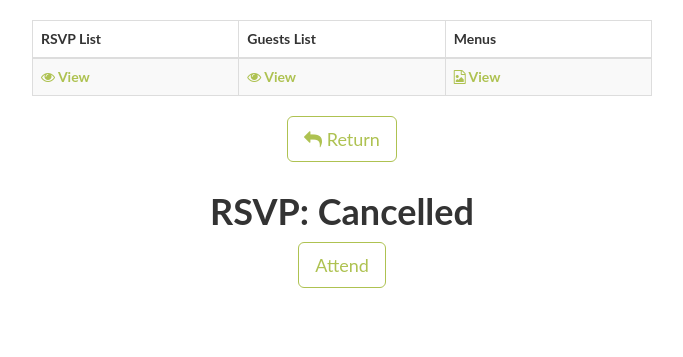
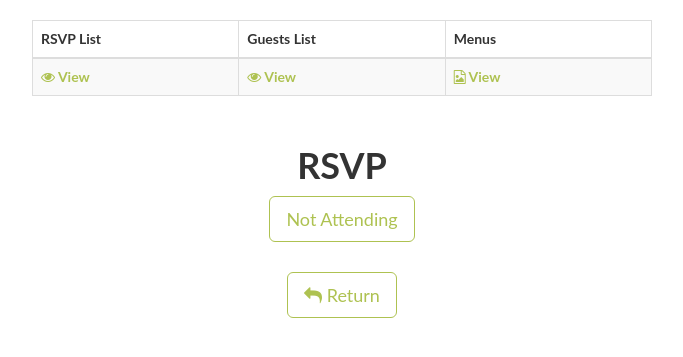
Before and after one commit to weijielam/fy-group-project, a Python web app: template dream-team/app/templates/user/viewevent.html in a window 1280 px wide. Shown: the part 334-691 px from the top of the page, without its empty margins (298-981 px from the left). Run offline with Jinja, Linux system fonts and the light colour scheme; the template is opened without the code that fills it, so the values that code supplies are empty; some libraries are stand-ins or nearby versions.

Commit message:
fixed update password, fixed events

```diff
--- a/dream-team/app/templates/user/viewevent.html
+++ b/dream-team/app/templates/user/viewevent.html
@@ -66,29 +66,28 @@
                 </tr>
               </tbody>
             </table>
+            <div class="center">
+                <h1 style="text-align:center;">RSVP</h1>
+                {% if guest_attending %}
+                <div style="text-align: center">
+                    <a href="{{ url_for('user.set_attendance', id = event.id) }}" class="btn btn-default btn-lg">
+                      Attending
+                    </a>
+                </div>
+                {% else %}
+                <div style="text-align: center">
+                    <a href="{{ url_for('user.set_attendance', id = event.id) }}" class="btn btn-default btn-lg">
+                      Not Attending
+                    </a>
+                </div>
+                {% endif %}
+                <br/>
+              </div>
             <div style="text-align: center">
               <a href="{{ url_for('user.list_events') }}" class="btn btn-default btn-lg">
                 <i class="fa fa-mail-reply"></i>
                 Return
               </a>
-            </div>
-            <div class="center">
-              {% if not guest_attending %}
-              <h1 style="text-align:center;">RSVP: Cancelled</h1>
-              <div style="text-align: center">
-                  <a href="{{ url_for('user.set_attendance', id = event.id) }}" class="btn btn-default btn-lg">
-                    Attend
-                  </a>
-              </div>
-              {% else %}
-              <h1 style="text-align:center;">RSVP: Attending</h1>
-              <div style="text-align: center">
-                  <a href="{{ url_for('user.set_attendance', id = event.id) }}" class="btn btn-default btn-lg">
-                    Cancel
-                  </a>
-              </div>
-              {% endif %}
-              <br/>
             </div>
           </div>
         <tr class="intro-divider"></tr>
```
Also changed, not shown: dream-team/app/auth/views.py (+5 -2 lines), 2 other files.
